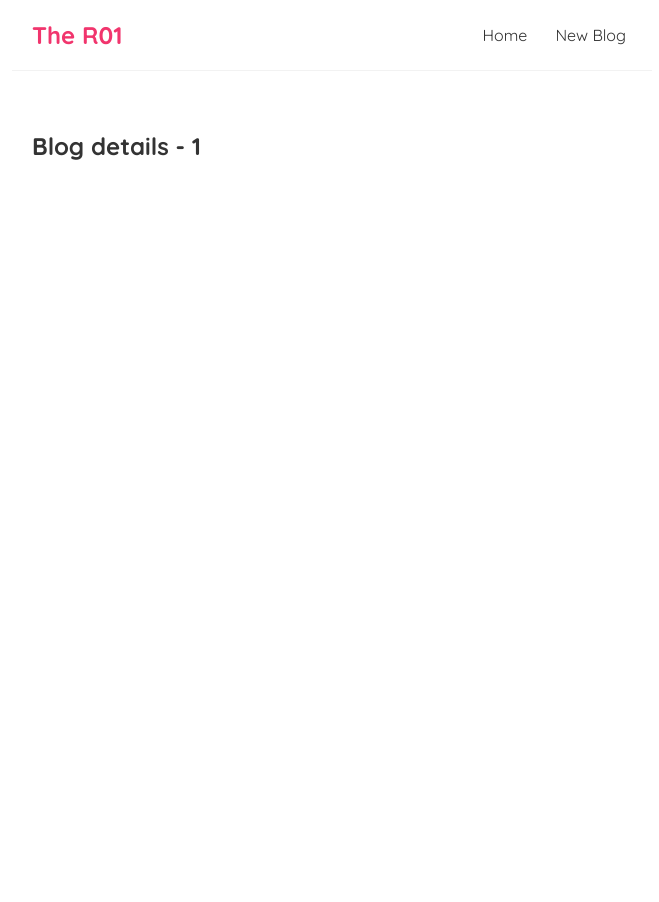
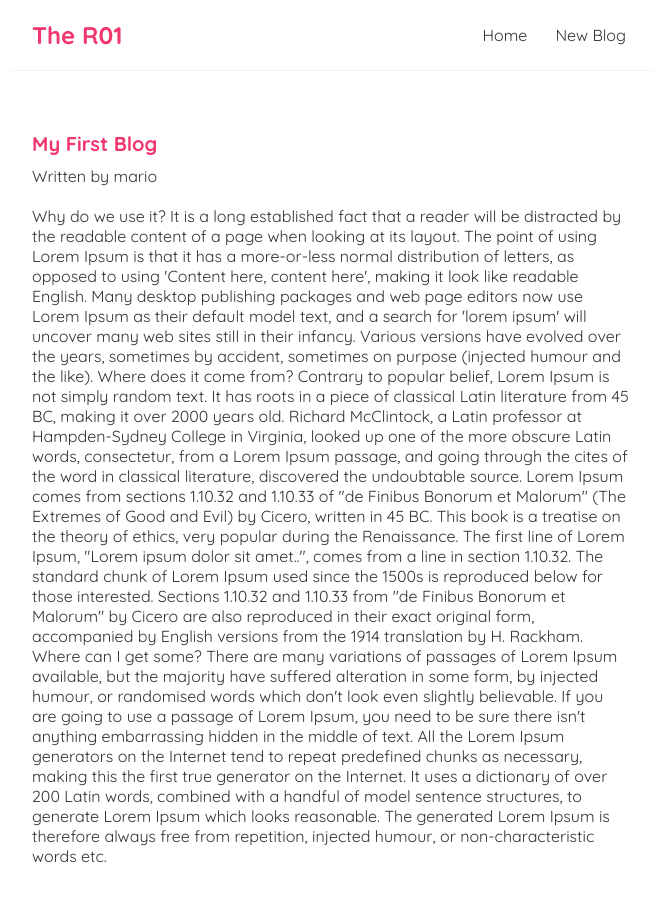
Before and after one commit to x03r4/r01, a React (Create React App) app: page /blogs/1 in a window 1280 px wide. Shown: the top 902 px of the page, without its empty margins (308-967 px from the left). Before the commit the page ends 800 px from the top, so only its background shows below. Built offline with nearby package versions, Linux system fonts and the light colour scheme; data requests are answered from the project's data file; the HTML template or start-up script is replaced by a standard one.

Commit message:
added detailed blog pages generator

```diff
--- a/src/BlogDetails.js
+++ b/src/BlogDetails.js
@@ -1,12 +1,21 @@
 import { useParams } from "react-router-dom";
+import useFetch from "./useFetch";
 
 const BlogDetails = () => {
-
     const { id } = useParams()
+    const { data: blog, isPending, error } = useFetch(`http://localhost:8000/blogs/${id}`)
 
     return (
         <div className="blog-details">
-            <h2>Blog details - { id }</h2>
+            { isPending && <div>Loading...</div>}
+            { error && <div>{ error }</div> }
+            { blog && (
+                <article>
+                    <h2>{ blog.title }</h2>
+                    <p>Written by { blog.author }</p>
+                    <div>{ blog.body }</div>
+                </article>
+            ) }
         </div>
      );
 }
--- a/src/index.css
+++ b/src/index.css
@@ -51,3 +51,21 @@
 .blog-preview a {
   text-decoration: none;
 }
+
+/* blog details page */
+.blog-details h2 {
+  font-size: 20px;
+  color: #f1356d;
+  margin-bottom: 10px;
+}
+.blog-details div {
+  margin: 20px 0;
+}
+.blog-details button {
+  background: #f1356d;
+  color: #fff;
+  border: 0;
+  padding: 8px;
+  border-radius: 8px;
+  cursor: pointer;
+}
```
